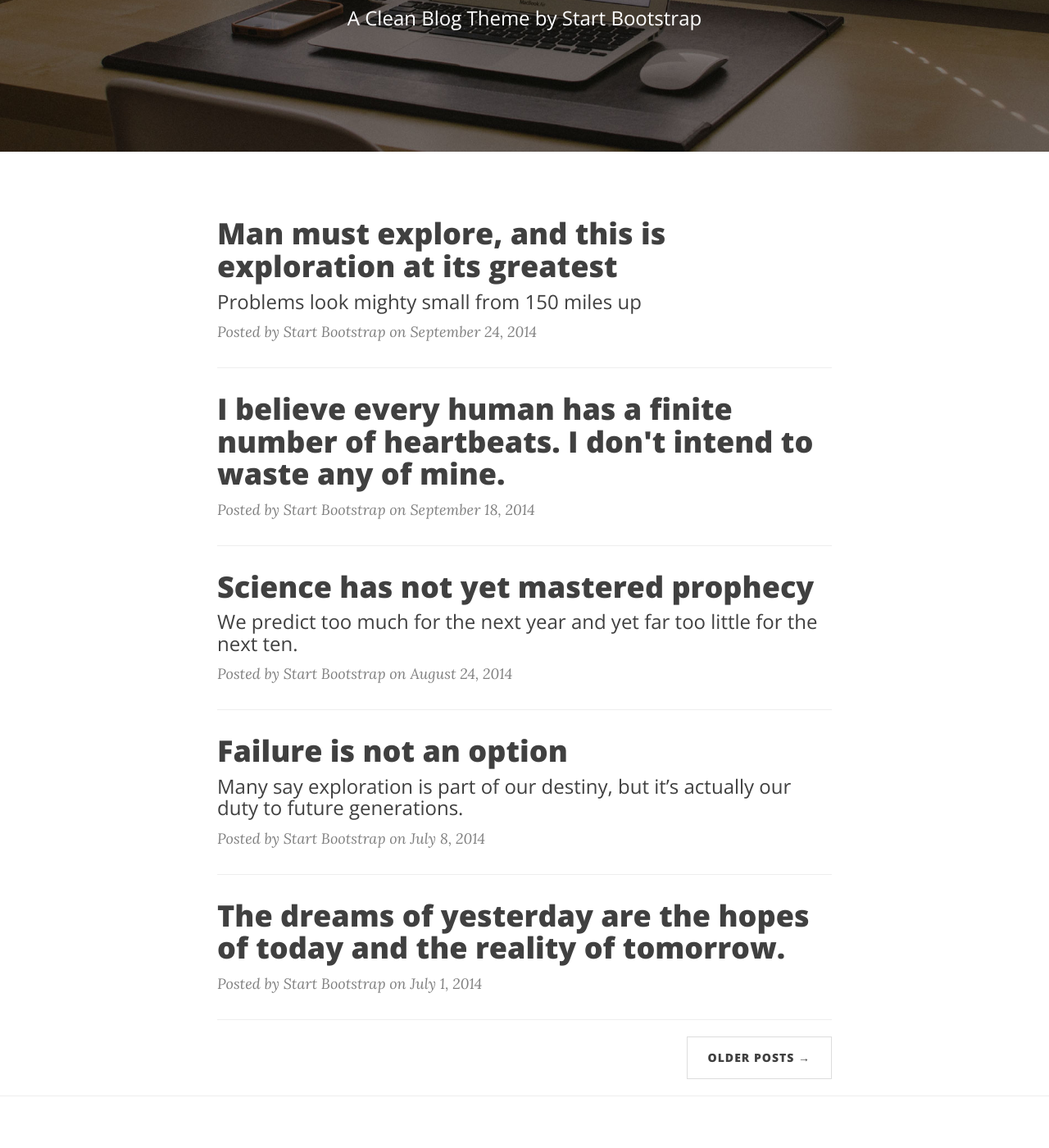
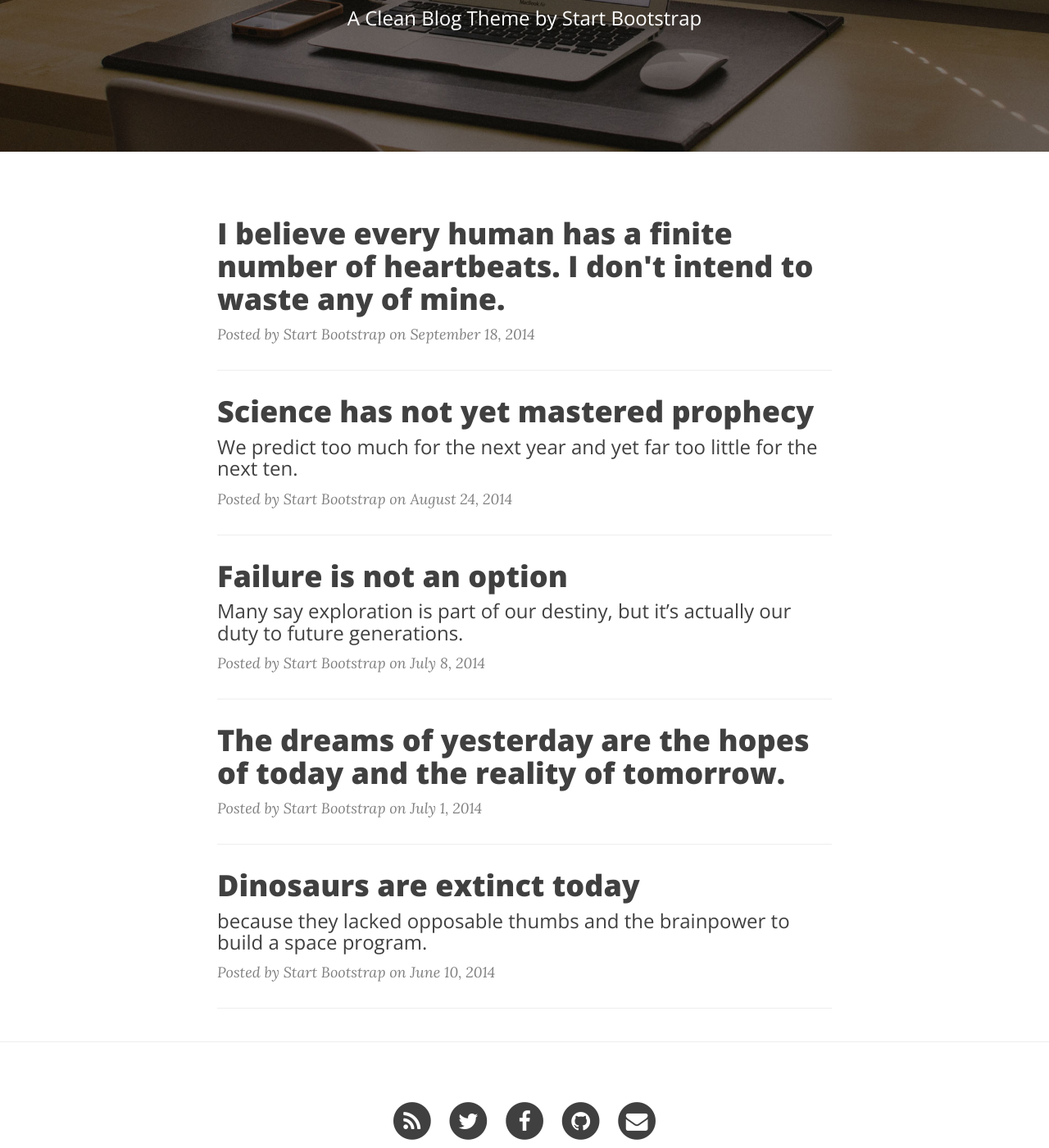
Before and after one commit to ryanwli/ryanwli.github.io, a Jekyll site: the page built from index.html, in a window 1280 px wide and 1400 px high, scrolled down 263 px. Shown: the whole window at 82% size. Built offline with Jekyll 4.4.1, drawn with Linux system fonts in a browser that asks for light colours; nearby versions of some CDN libraries; the list of posts is cut into pages by our own code; some of the changed lines change nothing that is shown; some of the changed text lies outside the part shown.

Commit message:
添加一片blog

```diff
--- a/_config.yml
+++ b/_config.yml
@@ -2,7 +2,7 @@
 title: Ryan's blog
 header-img: img/home-bg.jpg
 email: ryan.w.li@github.io
-copyright_name: Your/Project/Corporate Name
+copyright_name: Ryanwli
 description: "Write your site description here. It will be used as your sites meta description as well!"
 baseurl: ""
 url: "http://ryanwli.github.io"
--- a/_posts/2014-09-24-man-must-explore.markdown
+++ /dev/null
@@ -1,43 +0,0 @@
----
-layout:     post
-title:      "Man must explore, and this is exploration at its greatest"
-subtitle:   "Problems look mighty small from 150 miles up"
-date:       2014-09-24 12:00:00
-author:     "Start Bootstrap"
-header-img: "img/post-bg-06.jpg"
----
-
-<p>Never in all their history have men been able truly to conceive of the world as one: a single sphere, a globe, having the qualities of a globe, a round earth in which all the directions eventually meet, in which there is no center because every point, or none, is center — an equal earth which all men occupy as equals. The airman's earth, if free men make it, will be truly round: a globe in practice, not in theory.</p>
-
-<p>Science cuts two ways, of course; its products can be used for both good and evil. But there's no turning back from science. The early warnings about technological dangers also come from science.</p>
-
-<p>What was most significant about the lunar voyage was not that man set foot on the Moon but that they set eye on the earth.</p>
-
-<p>A Chinese tale tells of some men sent to harm a young girl who, upon seeing her beauty, become her protectors rather than her violators. That's how I felt seeing the Earth for the first time. I could not help but love and cherish her.</p>
-
-<p>For those who have seen the Earth from space, and for the hundreds and perhaps thousands more who will, the experience most certainly changes your perspective. The things that we share in our world are far more valuable than those which divide us.</p>
-
-<h2 class="section-heading">The Final Frontier</h2>
-
-<p>There can be no thought of finishing for ‘aiming for the stars.’ Both figuratively and literally, it is a task to occupy the generations. And no matter how much progress one makes, there is always the thrill of just beginning.</p>
-
-<p>There can be no thought of finishing for ‘aiming for the stars.’ Both figuratively and literally, it is a task to occupy the generations. And no matter how much progress one makes, there is always the thrill of just beginning.</p>
-
-<blockquote>The dreams of yesterday are the hopes of today and the reality of tomorrow. Science has not yet mastered prophecy. We predict too much for the next year and yet far too little for the next ten.</blockquote>
-
-<p>Spaceflights cannot be stopped. This is not the work of any one man or even a group of men. It is a historical process which mankind is carrying out in accordance with the natural laws of human development.</p>
-
-<h2 class="section-heading">Reaching for the Stars</h2>
-
-<p>As we got further and further away, it [the Earth] diminished in size. Finally it shrank to the size of a marble, the most beautiful you can imagine. That beautiful, warm, living object looked so fragile, so delicate, that if you touched it with a finger it would crumble and fall apart. Seeing this has to change a man.</p>
-
-<a href="#">
-    <img src="{{ site.baseurl }}/img/post-sample-image.jpg" alt="Post Sample Image">
-</a>
-<span class="caption text-muted">To go places and do things that have never been done before – that’s what living is all about.</span>
-
-<p>Space, the final frontier. These are the voyages of the Starship Enterprise. Its five-year mission: to explore strange new worlds, to seek out new life and new civilizations, to boldly go where no man has gone before.</p>
-
-<p>As I stand out here in the wonders of the unknown at Hadley, I sort of realize there’s a fundamental truth to our nature, Man must explore, and this is exploration at its greatest.</p>
-
-<p>Placeholder text by <a href="http://spaceipsum.com/">Space Ipsum</a>. Photographs by <a href="https://www.flickr.com/photos/nasacommons/">NASA on The Commons</a>.</p>
```
